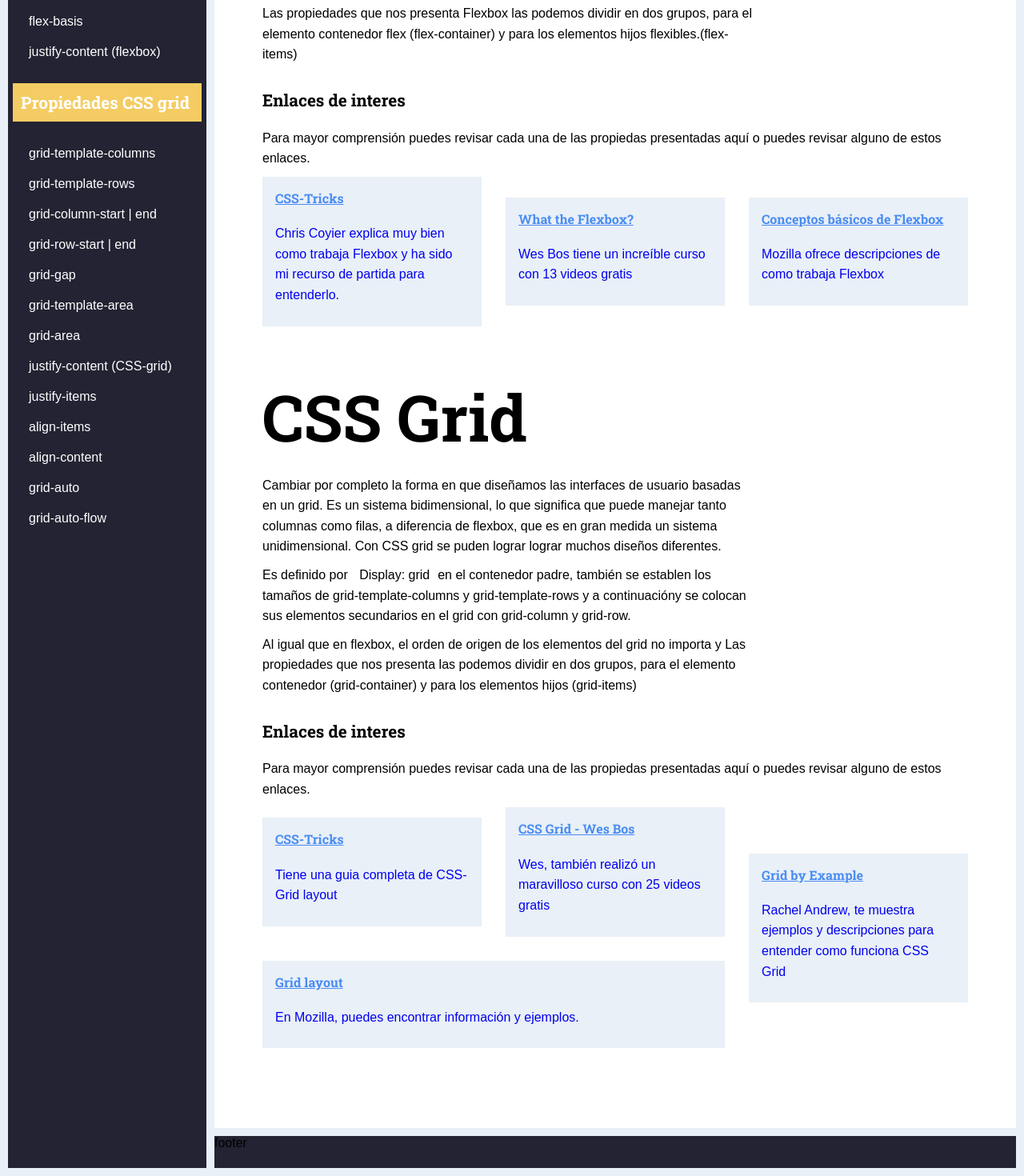
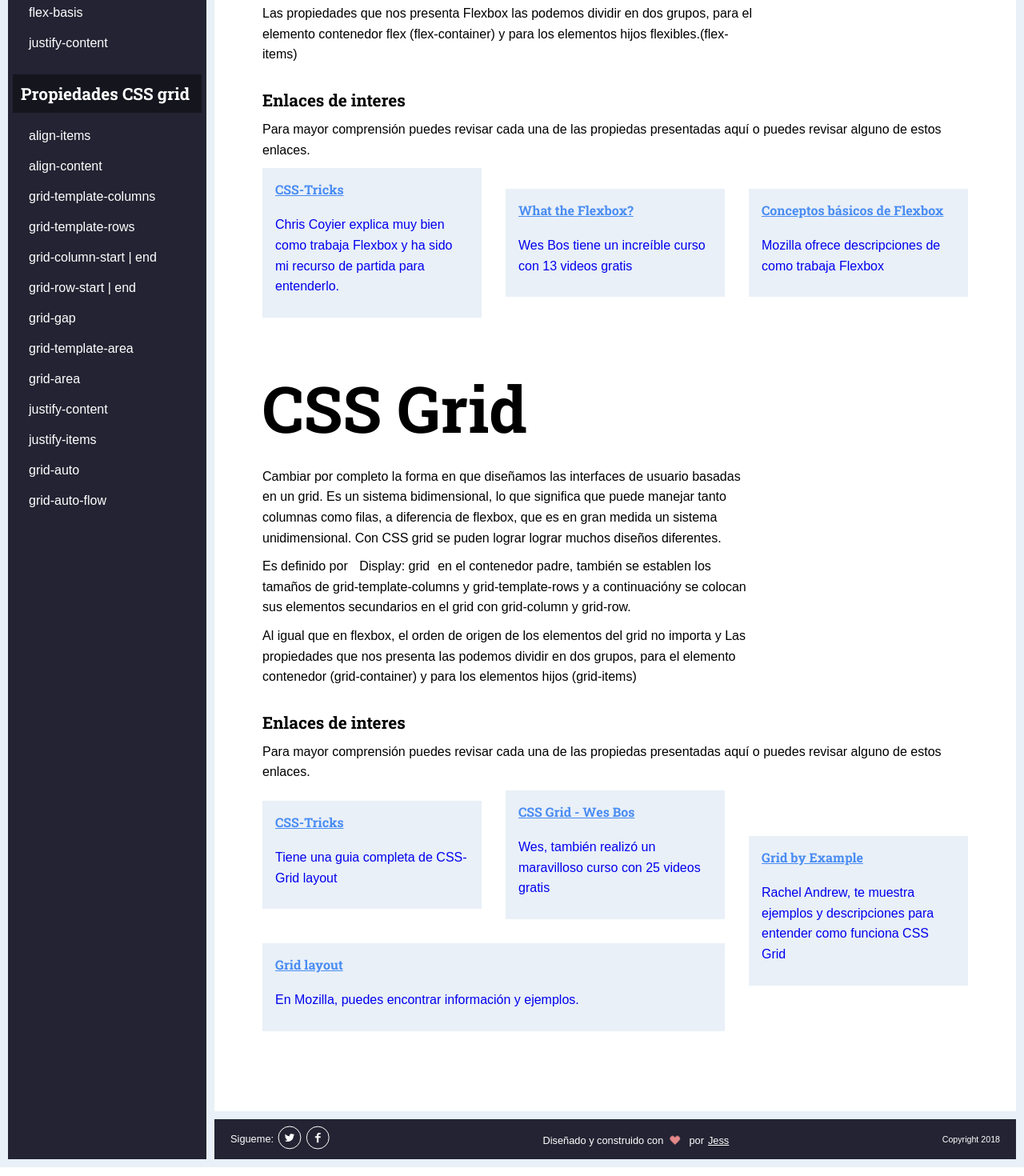
Before and after one commit to ninaiskel/CSS-flex-grid, a React (Create React App) app: page / in a window 1280 px wide. Shown: the part 471-1941 px from the top of the page at 80% size. Built offline with nearby package versions, Linux system fonts and the light colour scheme.

Commit message:
footer | styles improvments

```diff
--- a/src/App.css
+++ b/src/App.css
@@ -1,5 +1,6 @@
 :root {
   --main-color: #232333;
+  --main-color-dark: #15151e;
   --second-color: #498CF3;
   --background: #E9F0F7;
   --third-color: #F4CC63;
@@ -29,6 +30,7 @@ h2 {
 
 h3 {
   font-size: 1.3rem;
+  margin-bottom: 10px;
 }
 
 ul {
@@ -52,7 +54,7 @@ p {
     "sidebar header header"
     "sidebar content content"
     "sidebar footer footer";
-  grid-template-rows: 90px auto 40px;
+  grid-template-rows: 90px auto 50px;
 }
 
 a {
--- a/src/components/content/content.css
+++ b/src/components/content/content.css
@@ -6,7 +6,7 @@
 
 @media (max-width: 769px) {
   .content {
-    padding: 40px 20px;
+    padding: 20px;
   }
 }
 .content-link {
--- a/src/components/content/css/display.css
+++ b/src/components/content/css/display.css
@@ -91,4 +91,8 @@
   .display-description {
     width: 100%;
   }
+
+  .display h1 {
+      font-size: 3rem;
+  }
 }
--- a/src/components/footer/base.js
+++ b/src/components/footer/base.js
@@ -1,11 +1,24 @@
 import React, { Component } from 'react';
+import Icon from './../icons'
 import './footer.css';
 
 class Footer extends Component {
   render() {
     return (
       <section className="footer">
-        footer
+        <div className="follow">
+          <p>Sigueme:</p>
+          <button className="icon footer-links-icon">
+            <Icon name="icon-twitter"/>
+          </button>
+          <button className="icon footer-links-icon">
+            <Icon name="icon-github" />
+          </button>
+        </div>
+        <p>Diseñado y construido con <span className="heart"></span> por
+          <a href="https://ninaiskel.github.io/Web-Jess/"target="_blank" rel="noopener noreferrer" >Jess</a>
+        </p>
+        <small>Copyright 2018</small>
       </section>
     );
   }
--- a/src/components/footer/footer.css
+++ b/src/components/footer/footer.css
@@ -1,5 +1,85 @@
 .footer {
   background: var(--main-color);
+  color: white;
   grid-area: footer;
-  /* grid-row: 40px; */
+  display: flex;
+  justify-content: space-between;
+  align-items: center;
+  padding: 20px;
+  font-size: .8rem;
 }
+
+.footer p {
+  margin: 0;
+}
+
+.footer a {
+  color: white;
+  margin-left: 5px;
+}
+
+.follow {
+  display: flex;
+  align-items: center;
+}
+
+.footer-links-icon {
+  margin-left: 5px;
+}
+
+@media (max-width: 769px) {
+  .footer {
+    flex-direction: column;
+    padding: 10px 10px 20px;
+  }
+
+  .follow {
+    margin-bottom: 10px;
+  }
+
+  small {
+    margin-top: 16px;
+  }
+}
+/* heart animation*/
+.heart {
+  animation: beat 1.5s ease-in-out infinite;
+  display: inline-block;
+  margin-left: 5px;
+  position: relative;
+}
+
+.heart:before, .heart:after {
+  background: #e48989;
+  border-radius: 50px 50px 0 0;
+  content: "";
+  height: 10px;
+  position: absolute;
+  transform-origin: 0 100%;
+  transform: rotate(-45deg);
+  width: 6px;
+}
+
+.heart:before {
+  left: 6px;
+}
+
+.heart:after {
+  left: 0;
+  transform: rotate(45deg);
+  transform-origin: 100% 100%;
+}
+
+@keyframes beat {
+  0% {
+    transform: scale(1);
+  }
+
+  50% {
+    transform: scale(1.1);
+  }
+
+  100% {
+    transform: scale(1);
+  }
+}
--- a/src/components/header/base.js
+++ b/src/components/header/base.js
@@ -8,7 +8,9 @@ const Header = ({ openSidebar }) => (
       <button onClick={ openSidebar } className="icon button-searcher">
         <Icon name="icon-search" />
       </button>
-      <h1>CSS-Léx</h1>
+      <div class="logo">
+        <a href=""><h1>FlexGrid</h1></a>
+      </div>
     </div>
     <div className="share-links">
       <p>Comparte:</p>
--- a/src/components/sidebar/css/properties.css
+++ b/src/components/sidebar/css/properties.css
@@ -3,7 +3,7 @@
 }
 
 .properties-list h3 {
-  background: var(--third-color);
+  background-color: var(--main-color-dark);
   padding: 10px;
 }
 
--- a/src/data/data.js
+++ b/src/data/data.js
@@ -342,7 +342,7 @@ const properties = {
       },
       {
         id: 10,
-        name: "justify-content (flexbox)",
+        name: "justify-content",
         tag: "flexbox",
         description: "Alinea los elementos flexibles en el eje principal (por defecto, el horizontal) de su contenedor.",
         sintaxis: "flex-start | flex-end | center | space-between | space-around",
@@ -386,8 +386,100 @@ const properties = {
       }
     ],
     cssGrid: [
+      {
+        id: 11,
+        name: "align-items",
+        tag: "CSS Grid",
+        description: "Alinea el contenido dentro de un elemento de la cuadrícula a lo largo del eje de la columna. (A diferencia de justify-items)",
+        sintaxis: "start | end | center | stretch",
+        valueAmount: 4,
+        values: [
+          {
+            title: "start",
+            content: "Se alinean al inicio del grid-area",
+          },
+          {
+            title: "end",
+            content: "Se alinean al final del grid-area",
+          },
+          {
+            title: "center",
+            content: "Se alinean al centro del grid-area",
+          },
+          {
+            title: "stretch",
+            content: "Llena todo el ancho del grid-area",
+          }
+        ],
+        example: "img/svg/align-items-grid.svg",
+        exampleMobile: "img/svg/align-items-grid-mobile.svg",
+        demo: "demo",
+        BrowserSupport: "https://caniuse.com/#search=css%20grid",
+        links: [
+          {
+            name: "CSS-tricks / CSS grid ",
+            link: "https://css-tricks.com/snippets/css/complete-guide-grid/"
+          },
+          {
+            name: "Ejemplos de align-items por Rachel Andrew ",
+            link: "https://gridbyexample.com/examples/example24/"
+          }
+        ]
+      },
+      {
+        id: 12,
+        name: "align-content",
+        tag: "CSS Grid",
+        description: "Similar a justify-content, pero align-content alinea la grilla a lo largo del eje de la columna",
+        sintaxis: "start | end | center | stretch | space-between | space-around | space-evenly",
+        valueAmount: 7,
+        values: [
+          {
+            title: "start",
+            content: "Se alinean al inicio del contenedor",
+          },
+          {
+            title: "end",
+            content: "Se alinean al final del contenedor",
+          },
+          {
+            title: "center",
+            content: "Se alinean al centro del contenedor",
+          },
+          {
+            title: "stretch",
+            content: "Cambia el tamaño de los elementos de grid para permitir que ocupe todo el ancho del contenedor del grid",
+          },
+          {
+            title: "space-between",
+            content: "Se alinean de manera uniforme, desde el inicio del contenedor y la última esta al final del contenedor.",
+          },
+          {
+            title: "space-around",
+            content: "Se distribuyen con espacios iguales entre ellas, con espacios de la mitad del tamaño en los extremos",
+          },
+          {
+            title: "space-evenly",
+            content: "Se distribuyen con espacios iguales entre ellas, incluidos los extremos",
+          }
+        ],
+        example: "img/svg/justify-items.svg",
+        exampleMobile: "img/svg/justify-items-mobile.svg",
+        demo: "demo",
+        BrowserSupport: "https://caniuse.com/#search=css%20grid",
+        links: [
+          {
+            name: "CSS-tricks / CSS grid ",
+            link: "https://css-tricks.com/snippets/css/complete-guide-grid/"
+          },
+          {
+            name: "Mozilla",
+            link: "https://developer.mozilla.org/es/docs/Web/CSS/align-content"
+          }
+        ]
+      },
     {
-      id: 11,
+      id: 13,
       name: "grid-template-columns",
       tag: "CSS Grid",
       description: "Define el tamaño de las columnas (eje horizontal). Los valores representan el tamaño de la ruta y el espacio entre ellos representa la línea de la cuadrícula. Se puede unificar con grid-templete-row en una: grid-column",
@@ -447,7 +539,7 @@ const properties = {
       ]
     },
     {
-      id: 12,
+      id: 14,
       name: "grid-template-rows",
       tag: "CSS Grid",
       description: "Define el tamaño de las filas (eje vertical). Los valores representan el tamaño de la ruta y el espacio entre ellos representa la línea de la cuadrícula. Se puede unificar con grid-templete-columns en una: grid-column",
@@ -511,7 +603,7 @@ const properties = {
       ]
     },
     {
-      id: 13,
+      id: 15,
       name: "grid-column-start | end",
       tag: "CSS Grid",
       description: "Determina la ubicación de un elemento de cuadrícula dentro de la cuadrícula al referirse a líneas de cuadrícula específicas. grid-column-start / grid-row-start es la línea donde comienza el elemento, y grid-column-end / grid-row-end la linea donde termina.",
@@ -555,7 +647,7 @@ const properties = {
       ]
     },
     {
-      id: 14,
+      id: 16,
       name: "grid-row-start | end",
       tag: "CSS Grid",
       description: "Determina la ubicación de un elemento de cuadrícula dentro de la cuadrícula al referirse a líneas de cuadrícula específicas. grid-row-start / grid-column-start es la línea donde comienza el elemento, y grid-row-end / grid-column-end la linea donde termina.",
@@ -599,7 +691,7 @@ const properties = {
       ]
     },
     {
-      id: 14,
+      id: 17,
       name: "grid-gap",
       tag: "CSS Grid",
       description: "Es una propiedad  abreviada shorthand para grid-row-gap y grid-column-gap que define los canales entre las filas y las columnas de la cuadrícula. Al proporcionar un valor se establece el margen tanto para las filas como para las columnas",
@@ -627,7 +719,7 @@ const properties = {
       ]
     },
     {
-      id: 15,
+      id: 18,
       name: "grid-template-area",
       tag: "CSS Grid",
       description: "Especifica nombres para cada una de las grid areas, y las usamos para posicionar nuestros elementos, en lugar de números de línea. Repetir el nombre de un grid-area hace que el contenido abarque esas celdas.",
@@ -659,7 +751,7 @@ const properties = {
       ]
     },
     {
-      id: 16,
+      id: 19,
       name: "grid-area",
       tag: "CSS Grid",
       description: "Da un nombre a un elemento para que pueda ser referenciado por una plantilla creada con la propiedad grid-template-areas.",
@@ -691,8 +783,8 @@ const properties = {
       ]
     },
     {
-      id: 17,
-      name: "justify-content (CSS-grid)",
+      id: 20,
+      name: "justify-content",
       tag: "CSS Grid",
       description: "Guarda el mismo principio que para flexbox. Alinea los elementos en el eje principal (el horizontal) de su contenedor.",
       sintaxis: "start | end | center | stretch | space-between | space-around | space-evenly",
@@ -739,7 +831,7 @@ const properties = {
       ]
     },
     {
-      id: 18,
+      id: 21,
       name: "justify-items",
       tag: "CSS Grid",
       description: "Alinea el contenido dentro de un elemento de la cuadrícula a lo largo del eje de la fila.",
@@ -783,99 +875,7 @@ const properties = {
       ]
     },
     {
-      id: 19,
-      name: "align-items",
-      tag: "CSS Grid",
-      description: "Alinea el contenido dentro de un elemento de la cuadrícula a lo largo del eje de la columna. (A diferencia de justify-items)",
-      sintaxis: "start | end | center | stretch",
-      valueAmount: 4,
-      values: [
-        {
-          title: "start",
-          content: "Se alinean al inicio del grid-area",
-        },
-        {
-          title: "end",
-          content: "Se alinean al final del grid-area",
-        },
-        {
-          title: "center",
-          content: "Se alinean al centro del grid-area",
-        },
-        {
-          title: "stretch",
-          content: "Llena todo el ancho del grid-area",
-        }
-      ],
-      example: "img/svg/align-items-grid.svg",
-      exampleMobile: "img/svg/align-items-grid-mobile.svg",
-      demo: "demo",
-      BrowserSupport: "https://caniuse.com/#search=css%20grid",
-      links: [
-        {
-          name: "CSS-tricks / CSS grid ",
-          link: "https://css-tricks.com/snippets/css/complete-guide-grid/"
-        },
-        {
-          name: "Ejemplos de align-items por Rachel Andrew ",
-          link: "https://gridbyexample.com/examples/example24/"
-        }
-      ]
-    },
-    {
-      id: 20,
-      name: "align-content",
-      tag: "CSS Grid",
-      description: "Similar a justify-content, pero align-content alinea la grilla a lo largo del eje de la columna",
-      sintaxis: "start | end | center | stretch | space-between | space-around | space-evenly",
-      valueAmount: 7,
-      values: [
-        {
-          title: "start",
-          content: "Se alinean al inicio del contenedor",
-        },
-        {
-          title: "end",
-          content: "Se alinean al final del contenedor",
-        },
-        {
-          title: "center",
-          content: "Se alinean al centro del contenedor",
-        },
-        {
-          title: "stretch",
-          content: "Cambia el tamaño de los elementos de grid para permitir que ocupe todo el ancho del contenedor del grid",
-        },
-        {
-          title: "space-between",
-          content: "Se alinean de manera uniforme, desde el inicio del contenedor y la última esta al final del contenedor.",
-        },
-        {
-          title: "space-around",
-          content: "Se distribuyen con espacios iguales entre ellas, con espacios de la mitad del tamaño en los extremos",
-        },
-        {
-          title: "space-evenly",
-          content: "Se distribuyen con espacios iguales entre ellas, incluidos los extremos",
-        }
-      ],
-      example: "img/svg/justify-items.svg",
-      exampleMobile: "img/svg/justify-items-mobile.svg",
-      demo: "demo",
-      BrowserSupport: "https://caniuse.com/#search=css%20grid",
-      links: [
-        {
-          name: "CSS-tricks / CSS grid ",
-          link: "https://css-tricks.com/snippets/css/complete-guide-grid/"
-        },
-        {
-          name: "Mozilla",
-          link: "https://developer.mozilla.org/es/docs/Web/CSS/align-content"
-        }
-      ]
-    },
-    {
-      id: 21,
+      id: 22,
       name: "grid-auto",
       tag: "CSS Grid",
       description: "grid-auto-column / grid-auto-rows, Define si un elemento de la cuadrícula se coloca en una columna que no está dimensionada explícitamente por grid-template-column o grid-template-row, se crean grid-tracks implícitas para contenerla.",
@@ -911,7 +911,7 @@ const properties = {
       ]
     },
     {
-      id: 22,
+      id: 23,
       name: "grid-auto-flow",
       tag: "CSS Grid",
       description: "Controla cómo funciona el algoritmo de auto colocación. Si tiene elementos de grid que no se colocan explícitamente en el grid, el algoritmo de colocación automática se activa para colocar automáticamente los elementos.",
```
Also changed, not shown: src/components/content/display.js (+7 -7 lines), src/components/header/header.css (+8 -3 lines).
